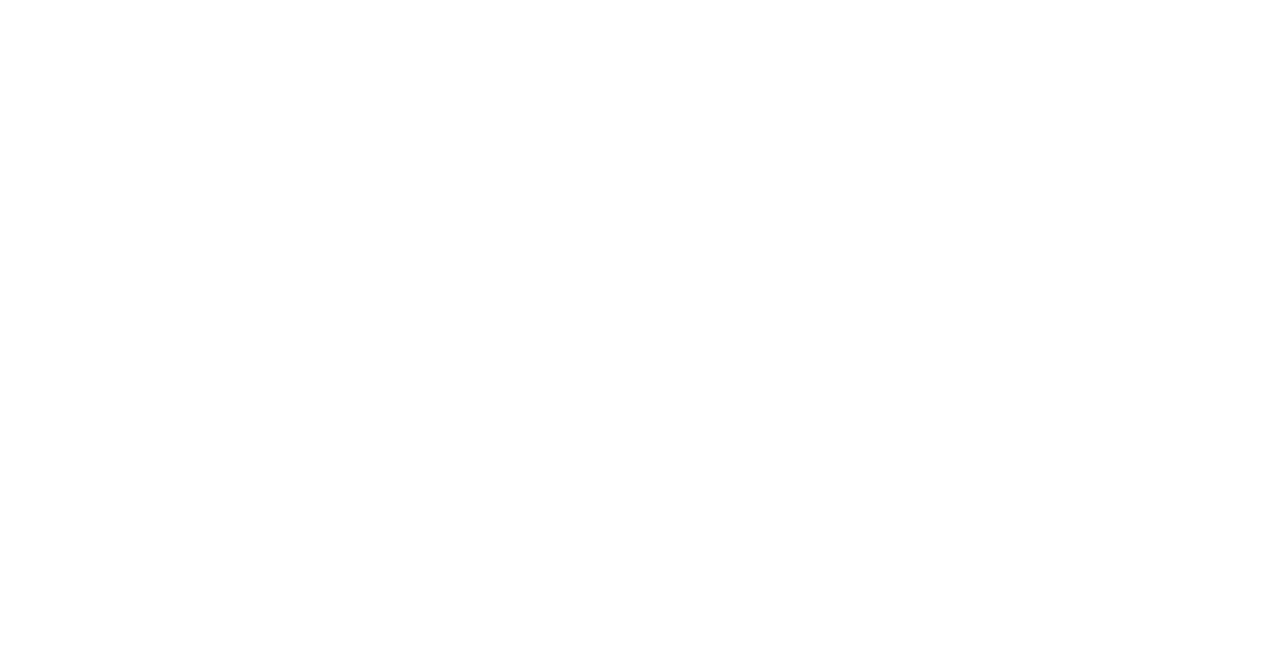
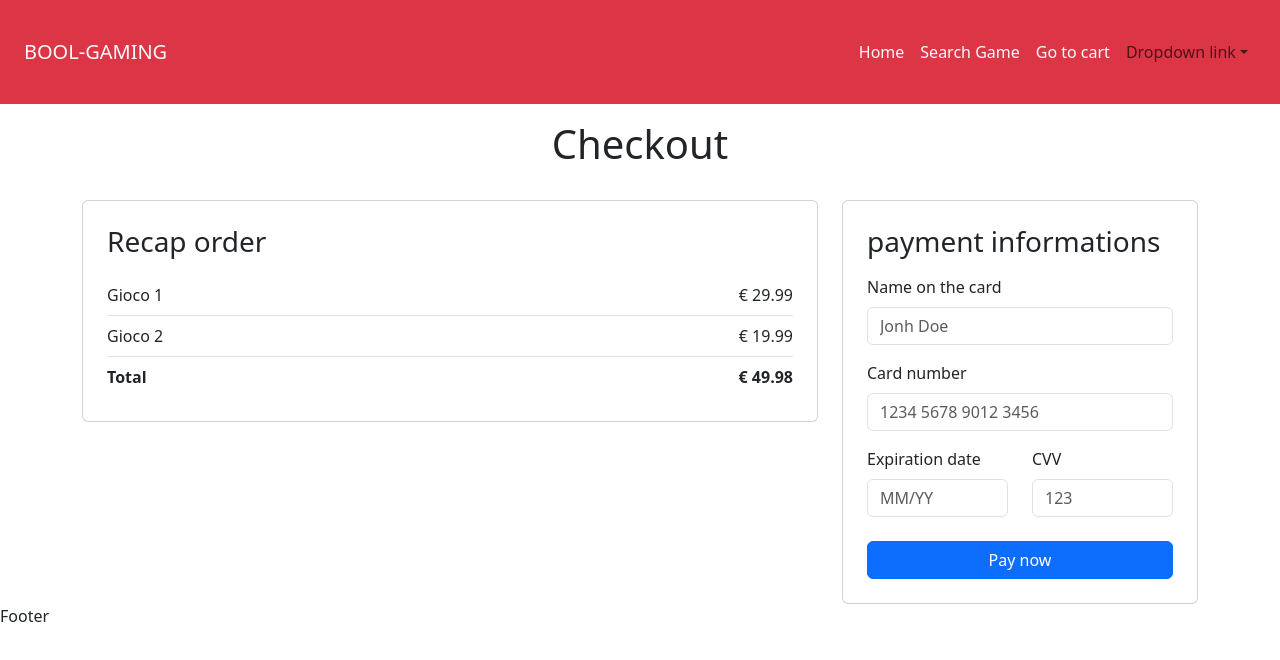
Before and after one commit to NotAlex575/Bool-Gaming, a React (Vite) app in the folder Frontend_Bool_Gaming/: page /checkoutpage in a window 1280 px wide. Before the commit this address had no page. Shown: the top 660 px of the page. Built offline with nearby package versions, Linux system fonts and the light colour scheme.

Commit message:
[add] checkout

```diff
--- a/Frontend_Bool_Gaming/src/App.jsx
+++ b/Frontend_Bool_Gaming/src/App.jsx
@@ -9,6 +9,7 @@
 import SearchPage from "./pages/SearchPage"
 import DetailPage from "./pages/DetailPage"
 import CartPage from "./pages/CartPage"
+import CheckoutPage from "./pages/CheckoutPage"
 
 
 function App() {
@@ -22,6 +23,7 @@
             <Route path="/searchpage" element={<SearchPage />} />
             <Route path="/detailpage/:id" element={<DetailPage />} />
             <Route path="/cartpage" element={<CartPage />} />
+            <Route path="/checkoutpage" element={<CheckoutPage />} />
           </Route>
         </Routes>
       </BrowserRouter>
--- /dev/null
+++ b/Frontend_Bool_Gaming/src/pages/CheckoutPage.jsx
@@ -0,0 +1,81 @@
+import React from 'react';
+// import { useNavigate } from 'react-router-dom';
+
+const CheckoutPage = () => {
+
+  // const navigate = useNavigate();
+
+  const cart = [
+    { id: 1, title: "Gioco 1", price: 29.99 },
+    { id: 2, title: "Gioco 2", price: 19.99 },
+  ];
+
+  // if (cart.length === 0) {
+  //   navigate("/cart");
+  //   return null;
+  // }
+
+  const total = cart.reduce((acc, item) => acc + item.price, 0);
+
+  return (
+    <div className="container">
+      <div className="row gy-4">
+        <div className="col-12">
+          <h1 className="text-center mt-3">Checkout</h1>
+        </div>
+
+        {/* Riepilogo carrello */}
+        <div className="col-12 col-lg-8">
+          <div className="card p-4">
+            <h3 className="mb-3">Recap order</h3>
+            {/* Qui ciclo gli items del carrello */}
+            {cart.map((item) => (
+              <div
+                key={item.id}
+                className="d-flex justify-content-between border-bottom py-2"
+              >
+                <span>{item.title}</span>
+                <span>€ {item.price.toFixed(2)}</span>
+              </div>
+            ))}
+
+            <div className="d-flex justify-content-between fw-bold py-2">
+              <span>Total</span>
+              <span>€ {total.toFixed(2)}</span>
+            </div>
+          </div>
+        </div>
+
+        {/* Form pagamento */}
+        <div className="col-12 col-lg-4">
+          <div className="card p-4">
+            <h3 className="mb-3">payment informations</h3>
+            <form>
+              <div className="mb-3">
+                <label className="form-label">Name on the card</label>
+                <input type="text" className="form-control" placeholder="Jonh Doe" />
+              </div>
+              <div className="mb-3">
+                <label className="form-label">Card number</label>
+                <input type="text" className="form-control" placeholder="1234 5678 9012 3456" />
+              </div>
+              <div className="row">
+                <div className="col-6 mb-3">
+                  <label className="form-label">Expiration date</label>
+                  <input type="text" className="form-control" placeholder="MM/YY" />
+                </div>
+                <div className="col-6 mb-3">
+                  <label className="form-label">CVV</label>
+                  <input type="text" className="form-control" placeholder="123" />
+                </div>
+              </div>
+              <button className="btn btn-primary w-100 mt-2">Pay now</button>
+            </form>
+          </div>
+        </div>
+      </div>
+    </div>
+  )
+}
+
+export default CheckoutPage
```
Also changed, not shown: 1 other file (tests, documents, lock files or other folders).
